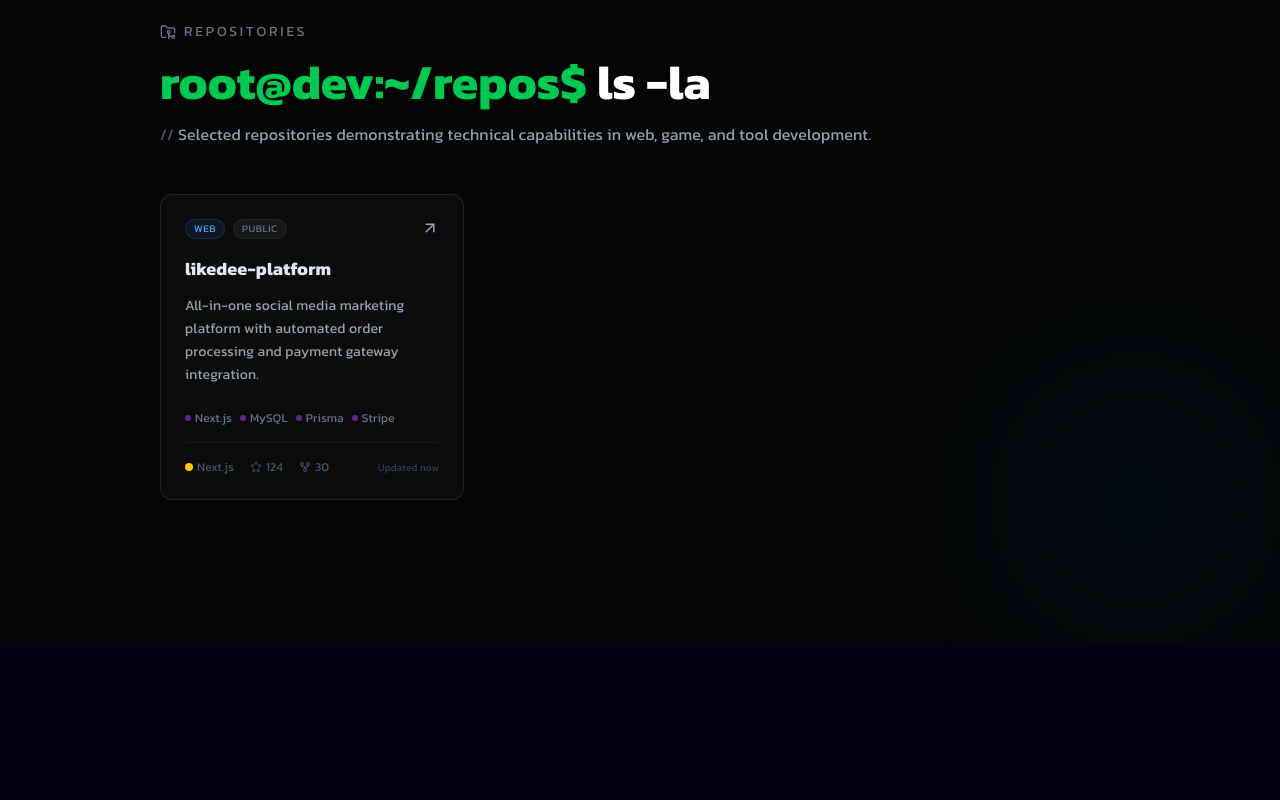
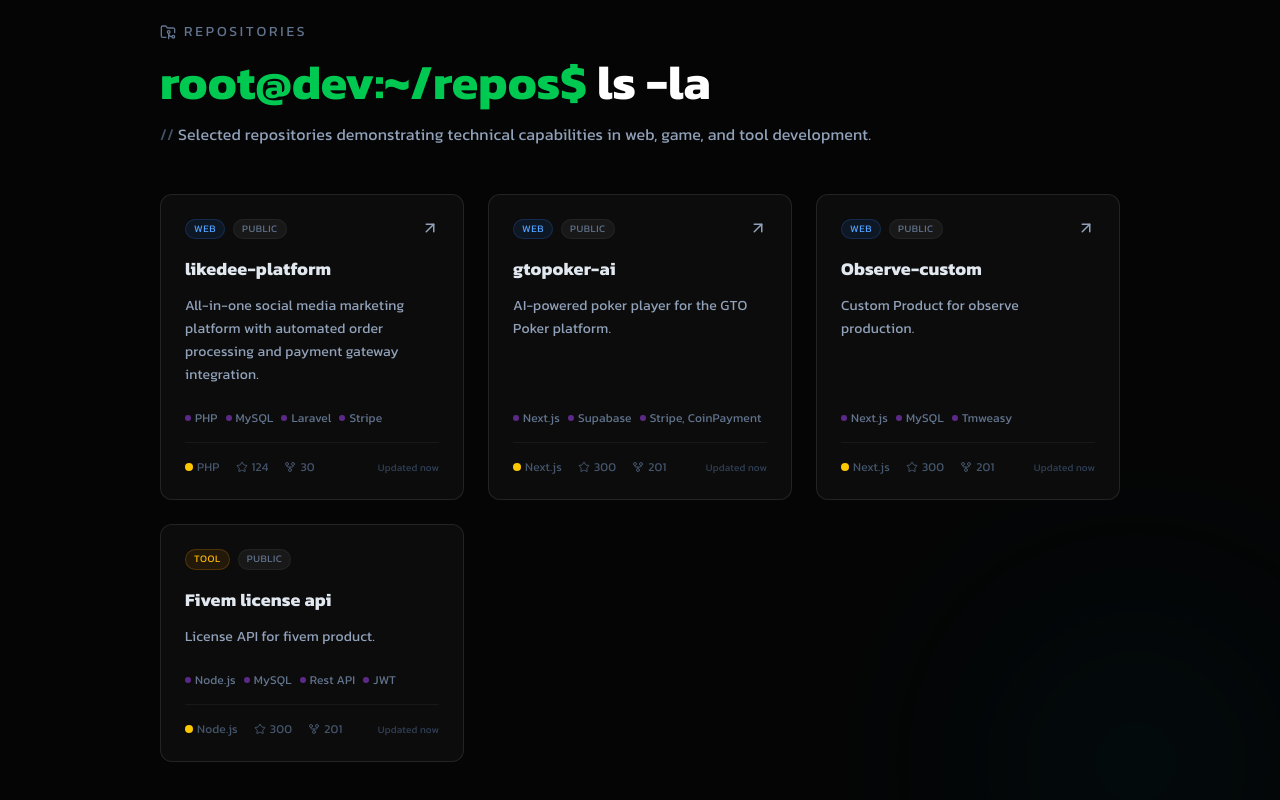
Before and after one commit to Cruzbaby/portfolio, a Next.js app: page / in a window 1280 px wide. Shown: the part 5131-5931 px from the top of the page. Before the commit the page ends 5775 px from the top, so only its background shows below. Built offline with nearby package versions, Linux system fonts and the light colour scheme.

Commit message:
feat: implement Portfolio component to showcase projects with details, technologies, and links.

```diff
--- a/src/components/Portfolio.tsx
+++ b/src/components/Portfolio.tsx
@@ -25,10 +25,39 @@
     title: "likedee-platform",
     description: "All-in-one social media marketing platform with automated order processing and payment gateway integration.",
     image: "https://scontent.fbkk29-4.fna.fbcdn.net/v/t39.30808-6/518284643_122107937330941884_5215435152373039810_n.jpg?_nc_cat=110&ccb=1-7&_nc_sid=6ee11a&_nc_ohc=Z-iIOctSSv8Q7kNvwGaDCZD&_nc_oc=AdkkTwBHpqO_UqWLBhfWbI2UEyMWpI5qumMt2UNZfnV5vihgFws7nbpvWBj5ED3l6yh7fs7P7sN3WQLxXBjkPQtq&_nc_zt=23&_nc_ht=scontent.fbkk29-4.fna&_nc_gid=zphooehBfeqsDWWRC0C4-Q&oh=00_AfnjMSIy8alHrPi7vXgO6QzBqqtRA1Hv9HJr1dQilvcOgA&oe=69379A81",
-    tags: ["Next.js", "MySQL", "Prisma", "Stripe"],
+    tags: ["PHP", "MySQL", "Laravel", "Stripe"],
     category: "web",
     link: "https://likedee.com/",
     stats: { stars: 124, forks: 30 },
+    status: "public"
+  },
+  {
+    title: "gtopoker-ai",
+    description: "AI-powered poker player for the GTO Poker platform.",
+    image: "https://scontent.fbkk29-4.fna.fbcdn.net/v/t39.30808-6/518284643_122107937330941884_5215435152373039810_n.jpg?_nc_cat=110&ccb=1-7&_nc_sid=6ee11a&_nc_ohc=Z-iIOctSSv8Q7kNvwGaDCZD&_nc_oc=AdkkTwBHpqO_UqWLBhfWbI2UEyMWpI5qumMt2UNZfnV5vihgFws7nbpvWBj5ED3l6yh7fs7P7sN3WQLxXBjkPQtq&_nc_zt=23&_nc_ht=scontent.fbkk29-4.fna&_nc_gid=zphooehBfeqsDWWRC0C4-Q&oh=00_AfnjMSIy8alHrPi7vXgO6QzBqqtRA1Hv9HJr1dQilvcOgA&oe=69379A81",
+    tags: ["Next.js", "Supabase", "Stripe, CoinPayment"],
+    category: "web",
+    link: "https://gtopoker.ai/",
+    stats: { stars: 300, forks: 201 },
+    status: "public"
+  },
+  {
+    title: "Observe-custom",
+    description: "Custom Product for observe production.",
+    image: "https://scontent.fbkk29-4.fna.fbcdn.net/v/t39.30808-6/518284643_122107937330941884_5215435152373039810_n.jpg?_nc_cat=110&ccb=1-7&_nc_sid=6ee11a&_nc_ohc=Z-iIOctSSv8Q7kNvwGaDCZD&_nc_oc=AdkkTwBHpqO_UqWLBhfWbI2UEyMWpI5qumMt2UNZfnV5vihgFws7nbpvWBj5ED3l6yh7fs7P7sN3WQLxXBjkPQtq&_nc_zt=23&_nc_ht=scontent.fbkk29-4.fna&_nc_gid=zphooehBfeqsDWWRC0C4-Q&oh=00_AfnjMSIy8alHrPi7vXgO6QzBqqtRA1Hv9HJr1dQilvcOgA&oe=69379A81",
+    tags: ["Next.js", "MySQL", "Tmweasy"],
+    category: "web",
+    link: "https://observe-custom.com/",
+    stats: { stars: 300, forks: 201 },
+    status: "public"
+  },
+  {
+    title: "Fivem license api",
+    description: "License API for fivem product.",
+    image: "https://scontent.fbkk29-4.fna.fbcdn.net/v/t39.30808-6/518284643_122107937330941884_5215435152373039810_n.jpg?_nc_cat=110&ccb=1-7&_nc_sid=6ee11a&_nc_ohc=Z-iIOctSSv8Q7kNvwGaDCZD&_nc_oc=AdkkTwBHpqO_UqWLBhfWbI2UEyMWpI5qumMt2UNZfnV5vihgFws7nbpvWBj5ED3l6yh7fs7P7sN3WQLxXBjkPQtq&_nc_zt=23&_nc_ht=scontent.fbkk29-4.fna&_nc_gid=zphooehBfeqsDWWRC0C4-Q&oh=00_AfnjMSIy8alHrPi7vXgO6QzBqqtRA1Hv9HJr1dQilvcOgA&oe=69379A81",
+    tags: ["Node.js", "MySQL", "Rest API", "JWT"],
+    category: "tool",
+    stats: { stars: 300, forks: 201 },
     status: "public"
   },
   // {
```
